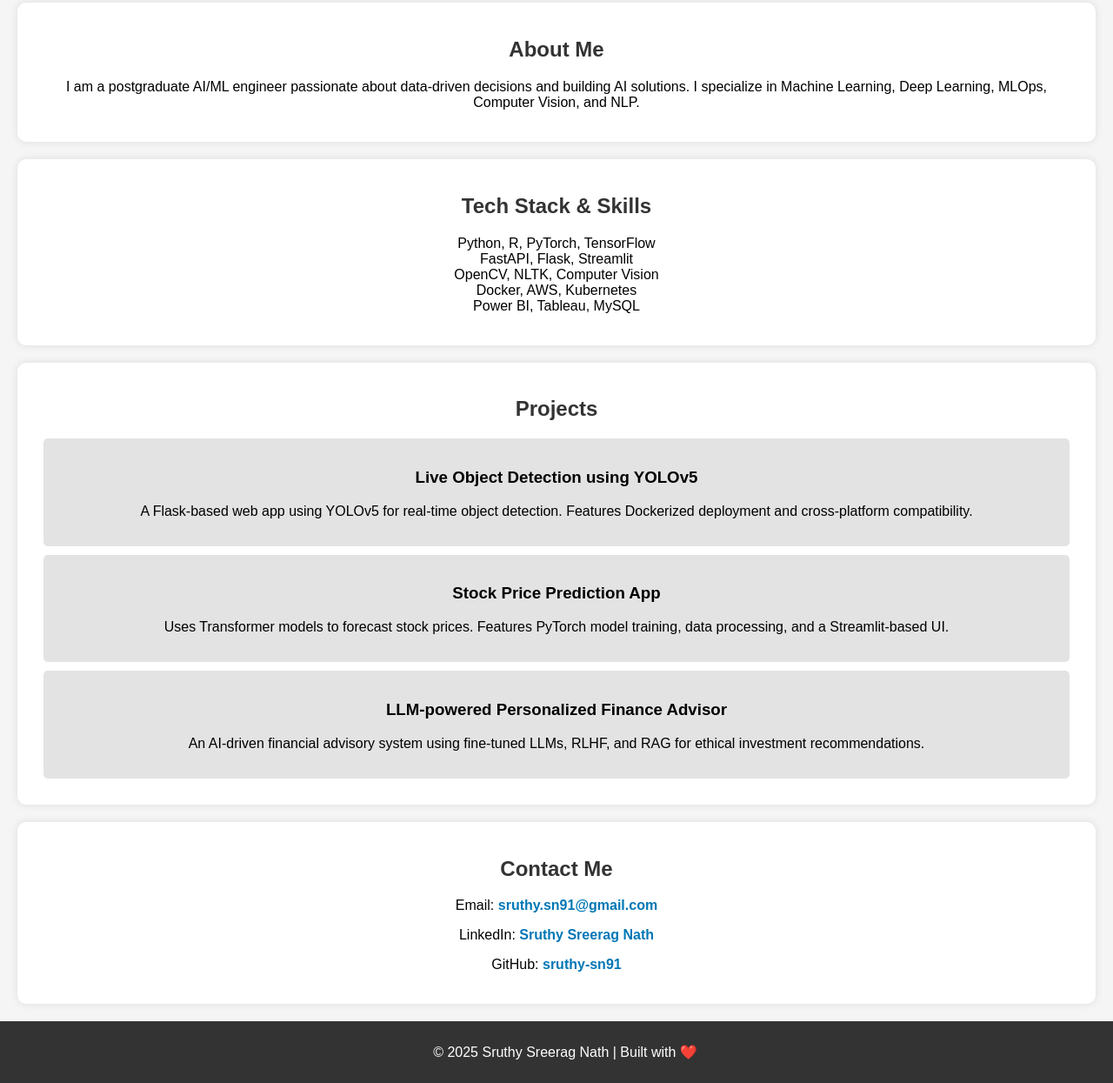
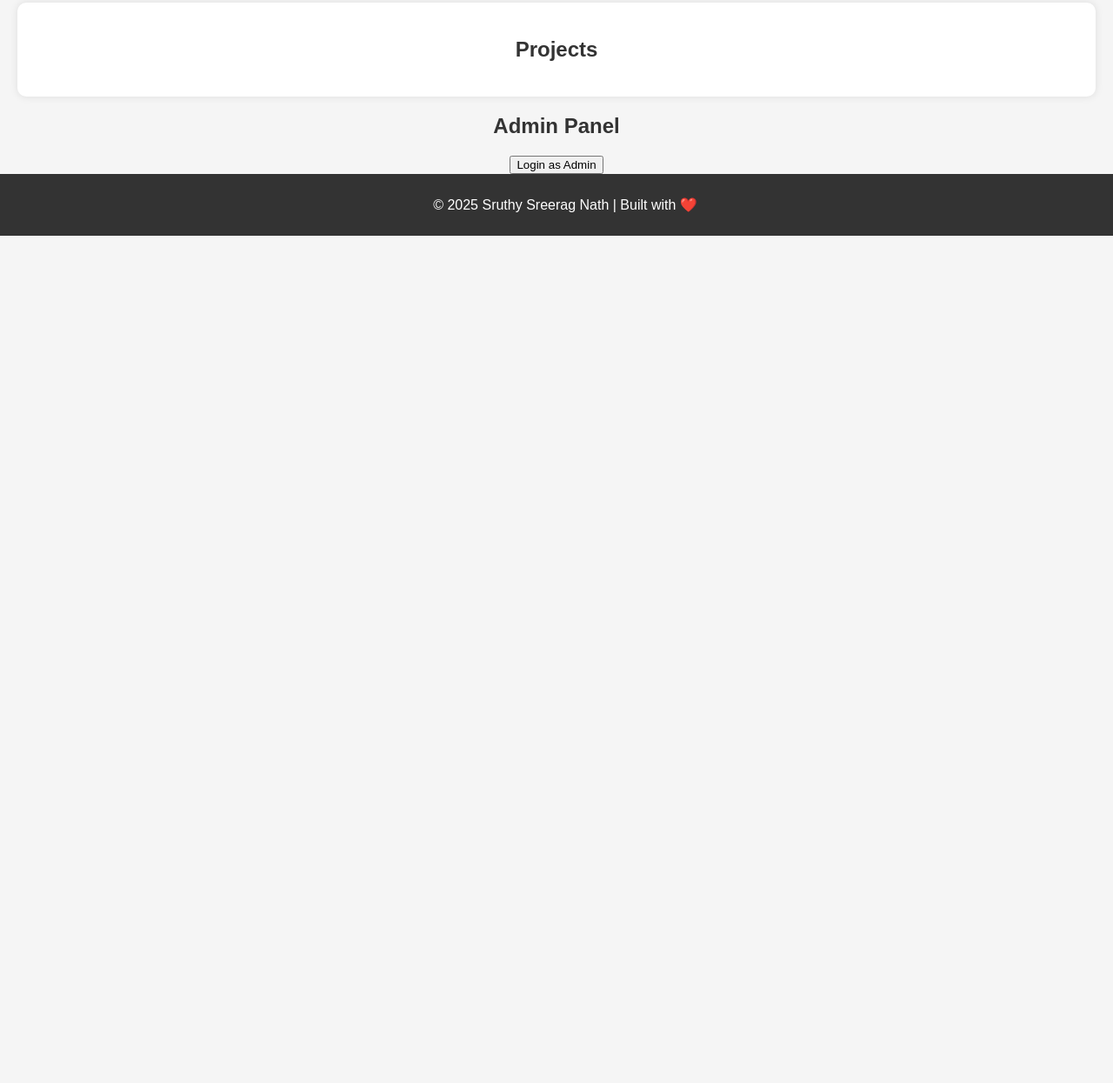
Before and after one commit to sruthy-sn91/portfolio-website, a plain HTML site: page index.html in a window 1280 px wide. Shown: the part 171-1416 px from the top of the page at 87% size. After the commit the page ends 800 px from the top, so only its background shows below. Drawn offline with Linux system fonts and the light colour scheme.

Commit message:
Update index.html

```diff
--- a/index.html
+++ b/index.html
@@ -13,48 +13,30 @@
         <p>AI/ML Engineer | Data Enthusiast | Open to Opportunities</p>
     </header>
 
-    <section id="about">
-        <h2>About Me</h2>
-        <p>I am a postgraduate AI/ML engineer passionate about data-driven decisions and building AI solutions. I specialize in Machine Learning, Deep Learning, MLOps, Computer Vision, and NLP.</p>
-    </section>
-
-    <section id="skills">
-        <h2>Tech Stack & Skills</h2>
-        <ul>
-            <li>Python, R, PyTorch, TensorFlow</li>
-            <li>FastAPI, Flask, Streamlit</li>
-            <li>OpenCV, NLTK, Computer Vision</li>
-            <li>Docker, AWS, Kubernetes</li>
-            <li>Power BI, Tableau, MySQL</li>
-        </ul>
-    </section>
-
     <section id="projects">
         <h2>Projects</h2>
-        <div class="project">
-            <h3>Live Object Detection using YOLOv5</h3>
-            <p>A Flask-based web app using YOLOv5 for real-time object detection. Features Dockerized deployment and cross-platform compatibility.</p>
-        </div>
-        <div class="project">
-            <h3>Stock Price Prediction App</h3>
-            <p>Uses Transformer models to forecast stock prices. Features PyTorch model training, data processing, and a Streamlit-based UI.</p>
-        </div>
-        <div class="project">
-            <h3>LLM-powered Personalized Finance Advisor</h3>
-            <p>An AI-driven financial advisory system using fine-tuned LLMs, RLHF, and RAG for ethical investment recommendations.</p>
+        <div id="project-list">
+            <!-- Projects will load dynamically from Firebase -->
         </div>
     </section>
 
-    <section id="contact">
-        <h2>Contact Me</h2>
-        <p>Email: <a href="mailto:sruthy.sn91@gmail.com">sruthy.sn91@gmail.com</a></p>
-        <p>LinkedIn: <a href="https://www.linkedin.com/in/sruthy-sreerag-nath" target="_blank">Sruthy Sreerag Nath</a></p>
-        <p>GitHub: <a href="https://github.com/sruthy-sn91" target="_blank">sruthy-sn91</a></p>
+    <section id="admin-panel">
+        <h2>Admin Panel</h2>
+        <button id="login-btn">Login as Admin</button>
+        <div id="admin-controls" style="display:none;">
+            <input type="text" id="project-title" placeholder="Project Title">
+            <input type="text" id="project-desc" placeholder="Project Description">
+            <input type="text" id="github-link" placeholder="GitHub Repo URL">
+            <button id="add-project">Add Project</button>
+        </div>
     </section>
 
     <footer>
         <p>© 2025 Sruthy Sreerag Nath | Built with ❤️</p>
     </footer>
 
+    <script src="https://www.gstatic.com/firebasejs/10.0.0/firebase-app.js"></script>
+    <script src="https://www.gstatic.com/firebasejs/10.0.0/firebase-firestore.js"></script>
+    <script src="script.js"></script>
 </body>
 </html>
```
